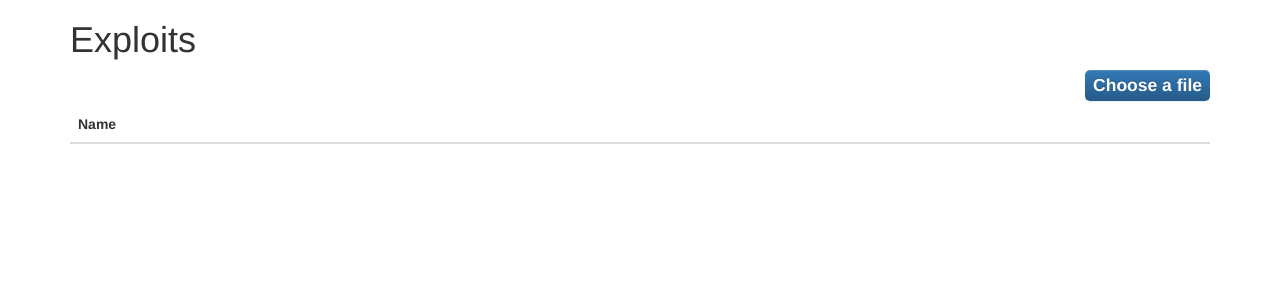
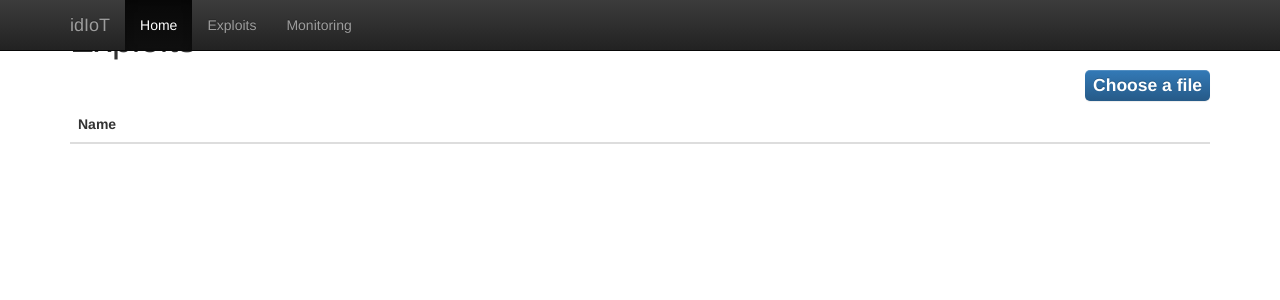
Before and after one commit to jerdna-regeiz/tomaHAWkss, a Flask app: template server/ctfServer/idIoT/ui/templates/exploits.html in a window 1280 px wide. Shown: the top 300 px of the page. Run offline with Flask 2, Linux system fonts and the light colour scheme; the template is opened without the code that fills it, so the values that code supplies are empty; some libraries are stand-ins or nearby versions.

Commit message:
add top bar to exploits html

```diff
--- a/server/ctfServer/idIoT/ui/templates/exploits.html
+++ b/server/ctfServer/idIoT/ui/templates/exploits.html
@@ -59,6 +59,26 @@
     <script src="https://ajax.googleapis.com/ajax/libs/angularjs/1.5.6/angular.min.js"></script>
   </head>
   <body ng-app="idiotApp">
+    <nav class="navbar navbar-inverse navbar-fixed-top">
+      <div class="container">
+        <div class="navbar-header">
+          <button type="button" class="navbar-toggle collapsed" data-toggle="collapse" data-target="#navbar" aria-expanded="false" aria-controls="navbar">
+            <span class="sr-only">idIoT</span>
+            <span class="icon-bar"></span>
+            <span class="icon-bar"></span>
+            <span class="icon-bar"></span>
+          </button>
+          <a class="navbar-brand" href="#">idIoT</a>
+        </div>
+        <div id="navbar" class="collapse navbar-collapse">
+          <ul class="nav navbar-nav">
+            <li class="active"><a href="/">Home</a></li>
+            <li><a href="/exploits">Exploits</a></li>
+            <li><a href="/monitoring">Monitoring</a></li>
+          </ul>
+        </div><!--/.nav-collapse -->
+      </div>
+    </nav>
     <div class="container" ng-controller="exploitsController">
       <h1>Exploits</h1>
       <div class="row">
```
